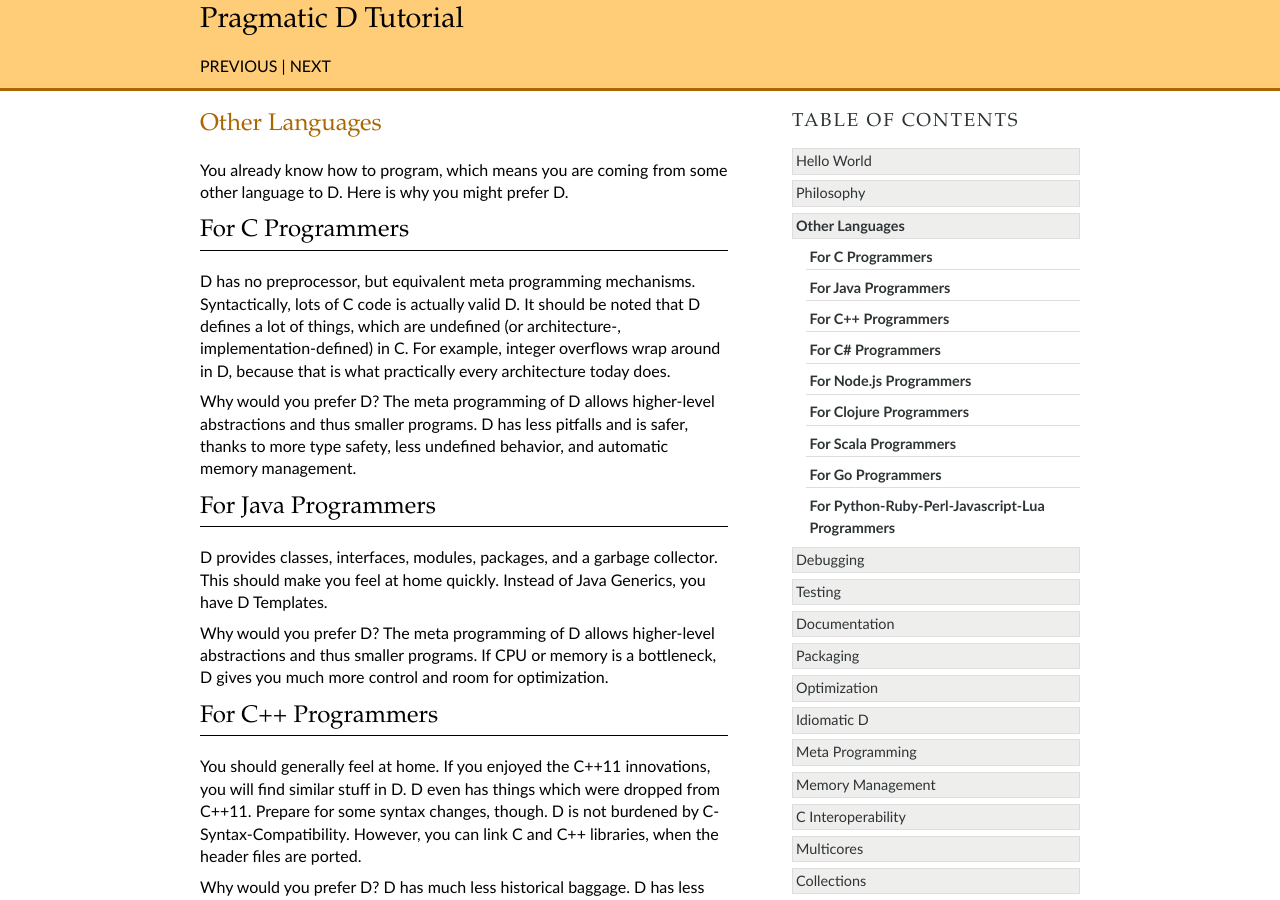
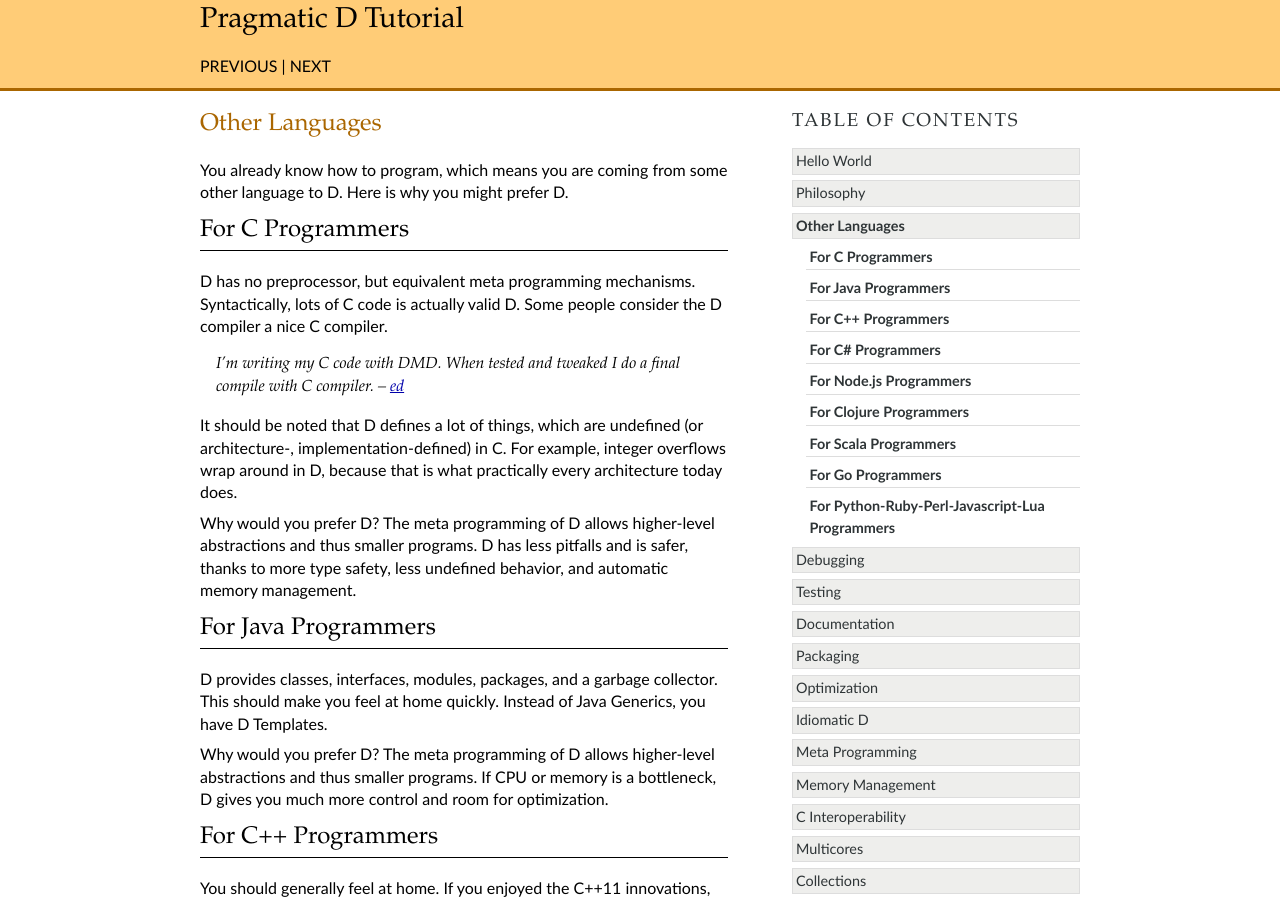
Before and after one commit to qznc/d-tut, a Sphinx documentation site: the page built from source/others.rst, in a window 1280 px wide and 900 px high. Built offline with Sphinx 7.4.7, drawn with Linux system fonts in a browser that asks for light colours.

Commit message:
Add quote: DMD as C compiler

```diff
--- a/source/others.rst
+++ b/source/others.rst
@@ -11,6 +11,12 @@ For C Programmers
 D has no preprocessor,
 but equivalent meta programming mechanisms.
 Syntactically, lots of C code is actually valid D.
+Some people consider the D compiler a nice C compiler.
+
+  I'm writing my C code with DMD.
+  When tested and tweaked I do a final compile with C compiler.
+  – `ed <http://forum.dlang.org/post/ibnfbsvxqzjxyfpnzseh@forum.dlang.org>`_
+
 It should be noted that D defines a lot of things,
 which are undefined (or architecture-, implementation-defined) in C.
 For example, integer overflows wrap around in D,
```
